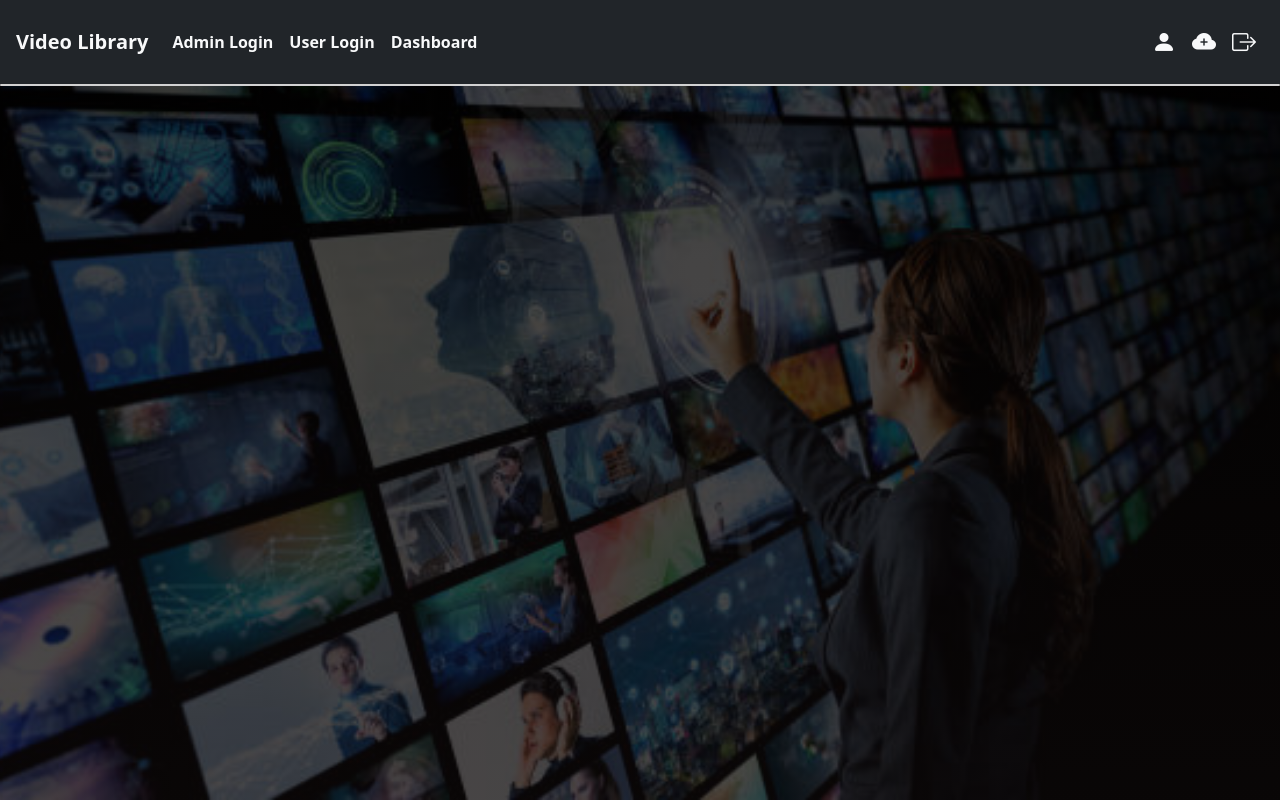
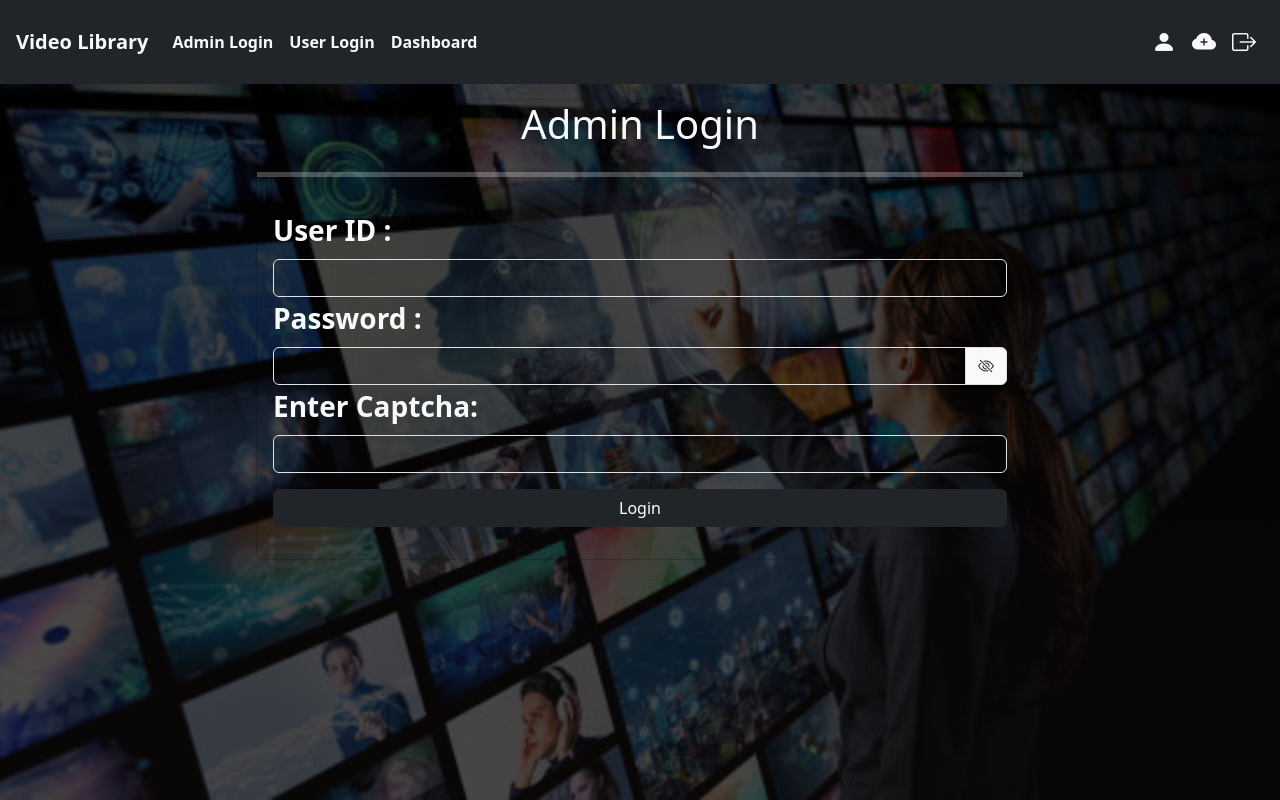
Before and after one commit to Himanshu12866/library-project, a React (Create React App) app: page /admin in a window 1280 px wide. Built offline with nearby package versions, Linux system fonts and the light colour scheme.

Commit message:
"Updated AdminLogin component with new UI elements and styles in home2.css"

```diff
--- a/src/components/admin.jsx
+++ b/src/components/admin.jsx
@@ -1,18 +1,32 @@
 import NavBar from "./navbar";
 
-import "../styles/home2.css"
-export default function AdminLogin(){
-    return(
+import "../styles/home2.css";
+export default function AdminLogin() {
+    return (
         <div className="home-box-1">
-        <NavBar/>
+            <NavBar />
             <div className="input-box">
-            <form>
-                <div className="card">
 
+                <div className="card w-100 text-light" style={{ backgroundColor: "transparent" }}>
+                    <h1>Admin Login</h1>
+                    <hr style={{ height:"5px" , backgroundColor:"white"}}></hr>
+                    <div className="card-body">
+                        <form >
+
+                            <label className="form-label fw-bold fs-3">User ID :</label>
+                            <input type="text" className="form-control" id="exampleInputEmail1" />
+                            <label className="form-label fw-bold fs-3">Password :</label>
+                            <div className="input-group">
+                                <input type="text" className="form-control" id="exampleInputEmail1" />
+                                <button className="input-group-text bi bi-eye-slash"></button>
+                            </div>
+                            <label className="form-label fs-3 fw-bold">Enter Captcha:</label>
+                            <input type="text" className="form-control" id="exampleInputEmail1" />
+<button className="btn btn-dark w-100 my-3">Login</button>
+                        </form>
+                    </div>
                 </div>
-            </form>
-
             </div>
         </div>
-    )
+    );
 }
--- a/src/styles/home2.css
+++ b/src/styles/home2.css
@@ -9,5 +9,20 @@
   overflow: hide;
   text-align: center;
 }
+.home-box-1 .input-box {
+  display: flex;
+  justify-content: center;
+  margin: auto;
+  padding-top: 15px;
+  width: 60%;
+}
+.home-box-1 .input-box form {
+  width: 100%;
+  text-align: left;
+}
+.home-box-1 .input-box form input {
+  background-color: transparent;
+  color: white;
+}
 
 /*# sourceMappingURL=home2.css.map */
--- a/src/styles/home2.scss
+++ b/src/styles/home2.scss
@@ -8,5 +8,19 @@
     background-attachment: fixed;
     overflow: hide;
     text-align: center;
-
+.input-box{
+    display: flex;
+    justify-content: center;
+    margin: auto;
+    padding-top: 15px;
+    width: 60%;
+    form{
+        width: 100%;
+        text-align: left;
+        input{
+            background-color: transparent;
+            color: white;
+        }
+    }
 }
+}
```
Also changed, not shown: 1 other file (tests, documents, lock files or other folders).
